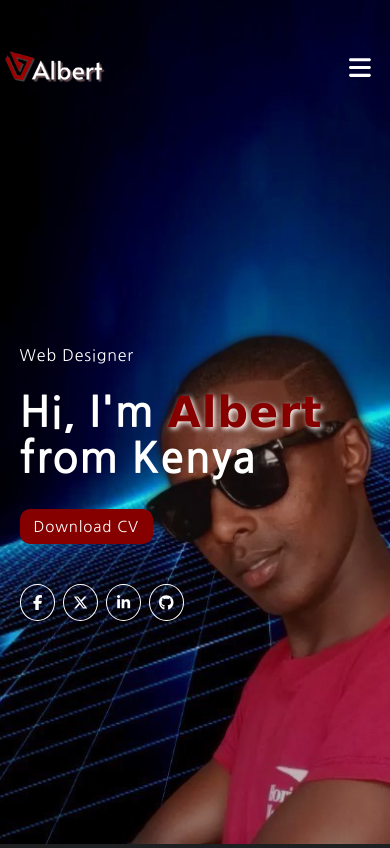
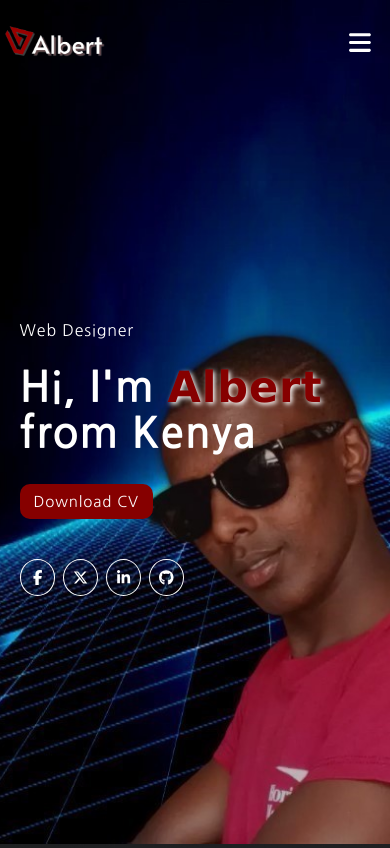
Before and after one commit to AlbertKiama/Pro_code, a PHP site: page /index.html in a window 390 px wide. Shown: the top 848 px of the page. Run offline with PHP 8.4, Linux system fonts and the light colour scheme; some libraries are stand-ins or nearby versions; some web fonts are replaced.

Commit message:
View height update

```diff
--- a/index.css
+++ b/index.css
@@ -575,6 +575,12 @@ nav .f-icons {
         background-position: center center;
         height: 100vh;
     }
+    nav {
+        height: 10vh;
+    }
+    .header-text {
+        height: 90vh;
+    }
     .header-text h1 {
         font-size: 43px;
     }
```
